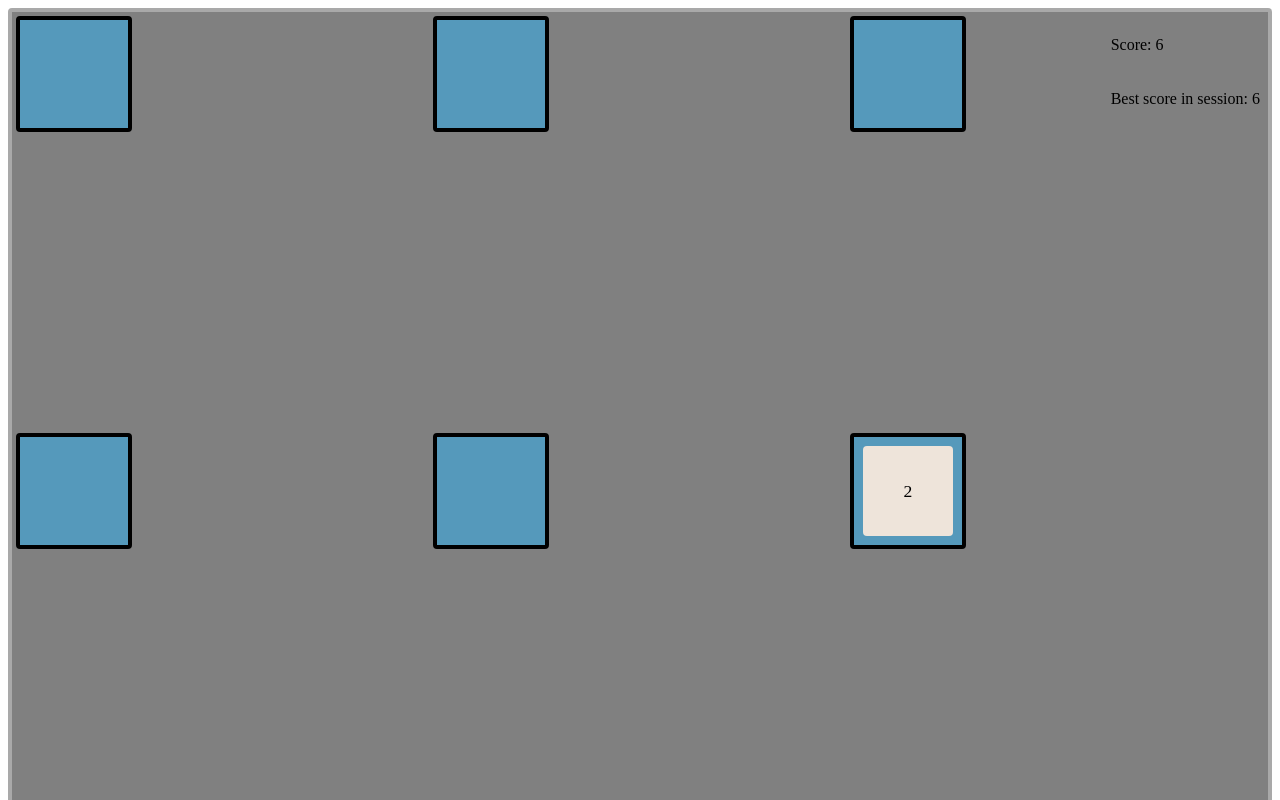
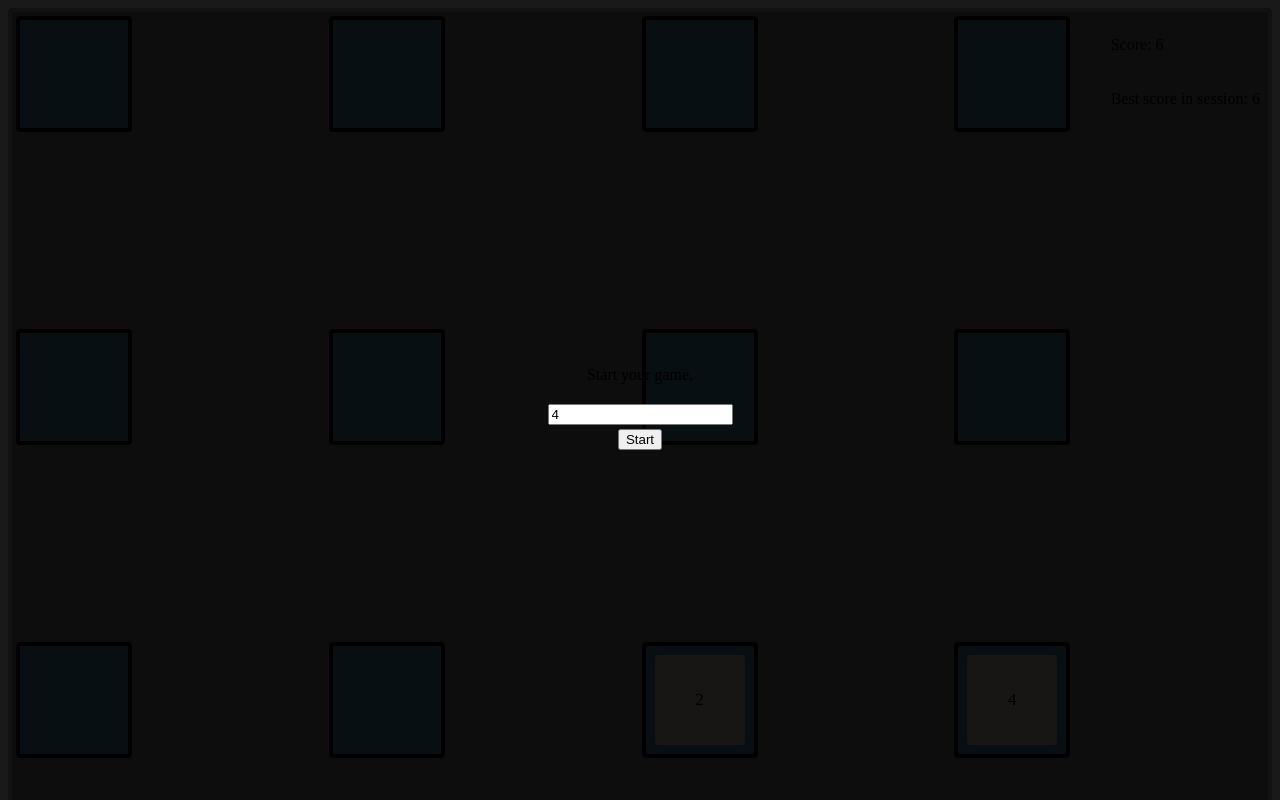
Before and after one commit to DKyA/2048, a SvelteKit app: page / in a window 1280 px wide. Shown: the top 800 px of the page. Built offline with nearby package versions, Linux system fonts and the light colour scheme.

Commit message:
Variable sizes fix

```diff
--- a/src/routes/+page.svelte
+++ b/src/routes/+page.svelte
@@ -5,10 +5,10 @@
 	import Number from "../lib/components/Number.svelte";
 	import Tile from "../lib/components/Tile.svelte";
 
-	const factor = 3
-	const InitPosition = Array(factor ** 2).fill(0)
-
-	let Position = InitPosition;
+	let factor = 4;
+	let prompted_factor = 4;
+	let InitPosition = () => Array(factor ** 2).fill(0)
+	let Position = InitPosition();
 
 	let free_indices = [];
 	let win = false;
@@ -17,6 +17,7 @@
 	let realized_movement = false;
 	let score = 0;
 	let max_score = 0;
+	let init = true;
 
 
 	const generate_numbers = () => {
@@ -100,7 +101,7 @@
 		// Serialize left:
 
 		// Rows:
-		for (let i = 0; i < Math.sqrt(factor); i++) {
+		for (let i = 0; i < factor; i++) {
 			// Keeping track of row's empty index
 			let empty_index = i * factor;
 			let prev_empty = false
@@ -182,10 +183,12 @@
 	}
 
 	const restart = () => {
-		Position = InitPosition;
+		factor = prompted_factor;
+		Position = InitPosition();
 		death_countdown = []
 		endgame = false
 		win = false
+		init = false
 
 		init_game()
 
@@ -201,6 +204,8 @@
 	}
 
 	const control = event => {
+
+		if (init) return;
 
 		try {
 			realized_movement = false;
@@ -268,6 +273,16 @@
 		</div>
 	{/if}
 
+	{#if init}
+
+		<div class="endgame" transition:fade>
+			<p>Start your game.</p>
+			<input type="number" bind:value={prompted_factor}>
+			<button on:click={restart}>Start</button>
+		</div>
+
+	{/if}
+
 </main>
 
 
```
